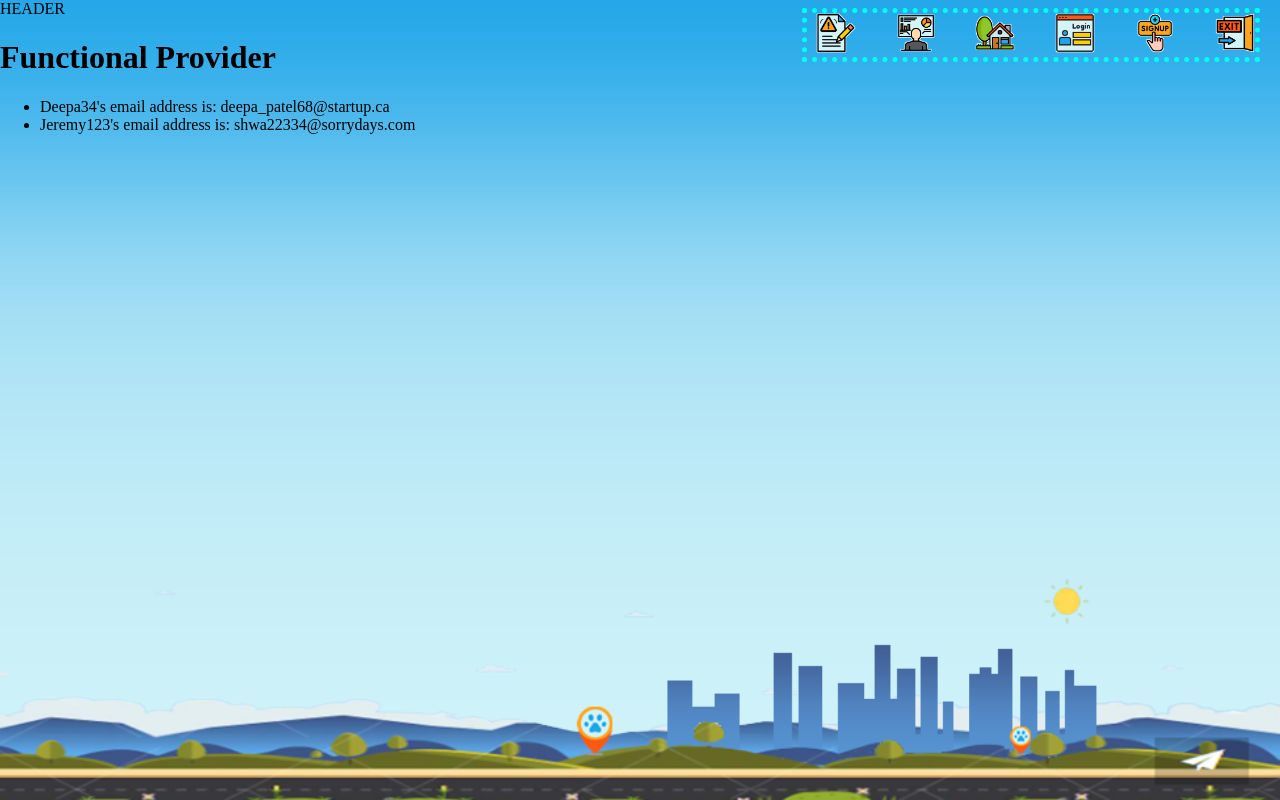
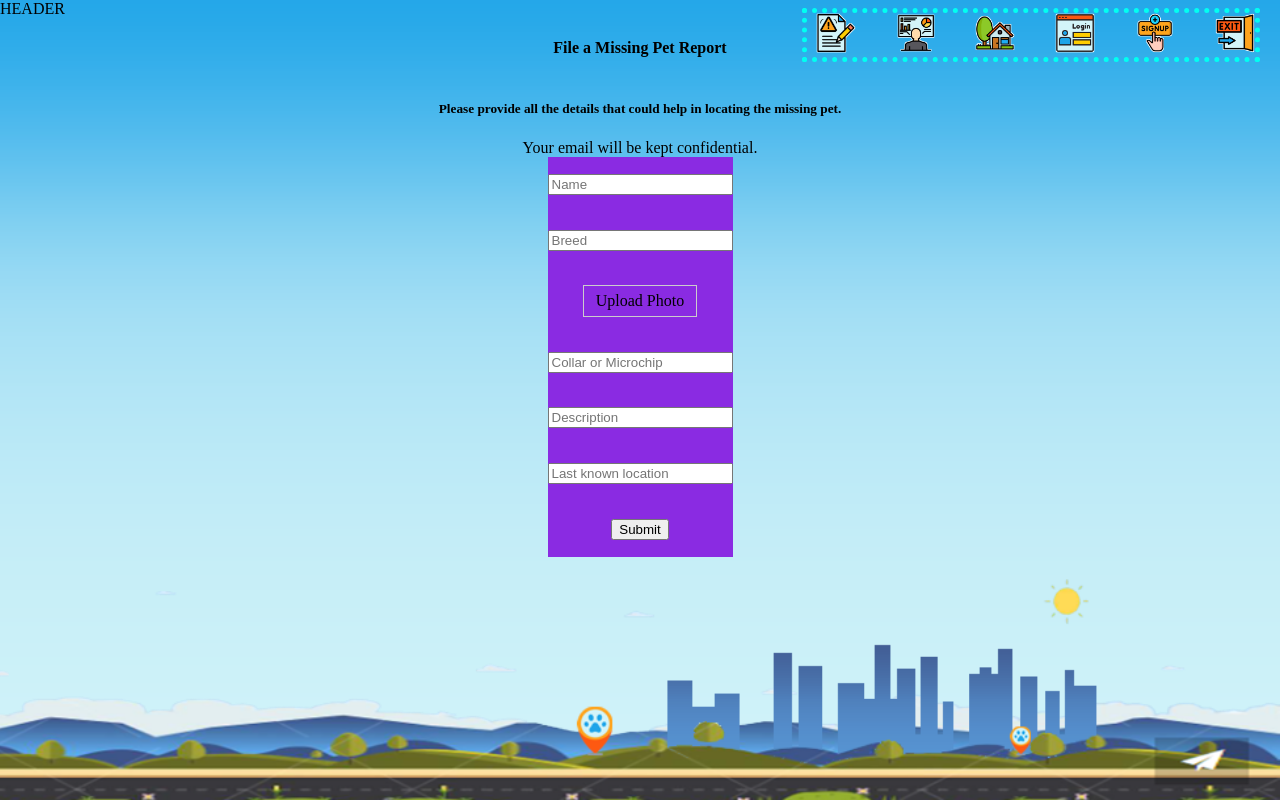
Before and after one commit to KennWg/pet-finder, a React (Create React App) app in the folder client/: page / in a window 1280 px wide. Both pictures are taken after a click on the link 831 px from the left and 35 px from the top of the page. Built offline with nearby package versions, Linux system fonts and the light colour scheme.

Commit message:
refactored CreateReport.js, styled file input

```diff
--- a/client/src/App.css
+++ b/client/src/App.css
@@ -133,6 +133,39 @@ body {
   display: none;
 }
 
+/* REPORT STYLES */
+form.missing-pet-report {
+  display: flex;
+  flex-direction: column;
+  justify-content: space-around;
+  align-items: center;
+  height: 50vh;
+  background-color: blueviolet;
+}
+
+.input-file {
+
+  opacity: 80%;
+  background-color: chartreuse;
+  position: absolute;
+  right: -0;
+  transform: translate(50%, 0%);
+  opacity: 0;
+  width: 0px;
+  height: 0px;
+  margin: -1px;
+  overflow: hidden;
+}
+
+.input-file-label {
+  border: 1px solid #ccc;
+  display: inline-block;
+  padding: 6px 12px;
+  cursor: pointer;
+}
+
+
+/* CREATE_REACT_APP BOILERPLATE*/
 .App {
   text-align: center;
 }
--- a/client/src/components/Main/CreateReport.js
+++ b/client/src/components/Main/CreateReport.js
@@ -1,20 +1,93 @@
-import { useStoreContext } from '../../utils/GlobalStore.js';
+import React, { useState } from 'react';
+
+import { anyInput } from '../../utils/helpers';
+
+
 function CreateReport() {
-    const [ state, dispatch ]  = useStoreContext();
-    const { users } = state
+    const [formState, setFormState] = useState({ name: '', breed: '', collarMicrochip: '', picForUpload: '', description: '', lastKnownLocation: '' });
+    const [errorMessage, setErrorMessage] = useState('');
+    const { name, breed, collarMicrochip, picForUpload, description, lastKnownLocation } = formState;
+
+    const handleSubmit = (e) => {
+        e.preventDefault();
+        if (!errorMessage) {
+            console.log('Submit Form', formState);
+        }
+    };
+
+    const handleChange = ({ target }) => {
+        const inputName = target.name;
+        const inputValue = target.value;
+
+        switch (inputName) {
+            case 'name':
+            case 'picForUpload':
+            case 'lastKnownLocation':
+                (!anyInput(inputValue))
+                    ? setErrorMessage(`${inputName} is required.`)
+                    : setErrorMessage('');
+                break;
+            default:
+                break;
+        }
+        if (!errorMessage) {
+
+            setFormState({ ...formState, [target.name]: target.value });
+            console.log('client/../CreateReport.js:handleChange: formState=', formState);
+        }
+    };
 
     return (
-        <div class="report-card">
-            <h1>Functional Provider</h1>
-            <ul>
-                {users.map((user) => (
-                    <li key={user.username}>
-                        {user.username}'s email address is: {user.email}
-                    </li>
-                ))}
-            </ul>
+        <div className="signup-class">
+            <h4 data-testid="h1tag">File a Missing Pet Report</h4>
+            <h5>Please provide all the details that could help in locating the missing pet.</h5>
+            <p style={{ maxWidth: '400px', textAlign: 'center' }}>Your email will be kept confidential. </p>
+
+            <form className="missing-pet-report" id="missing-pet-report" onSubmit={handleSubmit}>
+
+                <div className="">
+                    <input className="" placeholder="Name" value={name} type="text" name="name" onChange={handleChange} />
+                </div>
+
+                <div className="">
+                    <input className="" placeholder="Breed" value={breed} type="text" name="breed" onChange={handleChange} />
+                </div>
+
+                <div className="">
+                    <label className="input-file-label" for="picForUpload" >Upload Photo
+                        <input id="picForUpload" className="input-file" placeholder="Upload a picture" type="file" accept="image/*" name="picForUpload" onChange={handleChange} />
+                    </label>
+                </div>
+
+                <div className="">
+                    <input className="" placeholder="Collar or Microchip" value={collarMicrochip} type="text" name="collarMicrochip" onChange={handleChange} />
+                </div>
+
+                <div className="">
+                    <input className="" placeholder="Description" value={description} type="text" name="description" onChange={handleChange} />
+                </div>
+
+                <div className="">
+                    <input className="" placeholder="Last known location" value={lastKnownLocation} type="text" name="lastKnownLocation" onChange={handleChange} />
+                </div>
+
+                <div className="">
+                    <button className="" type="submit">Submit <i className="fa fa-paper-plane" aria-hidden="true"></i></button>
+                </div>
+
+                {errorMessage && (
+                    <div>
+                        <p className="error-text">{errorMessage}</p>
+                    </div>
+                )}
+
+
+            </form>
+
+
+
         </div>
-    )
+    );
 }
 
 export default CreateReport;
--- a/client/src/utils/helpers.js
+++ b/client/src/utils/helpers.js
@@ -29,6 +29,10 @@ module.exports = {
     validatePassword(password) {
         var re = /.{8}/;
         return re.test(String(password));
+    },
+    anyInput(input) {
+        var re = /.{1}/;
+        return re.test(String(input));
     }
 
 };
```
